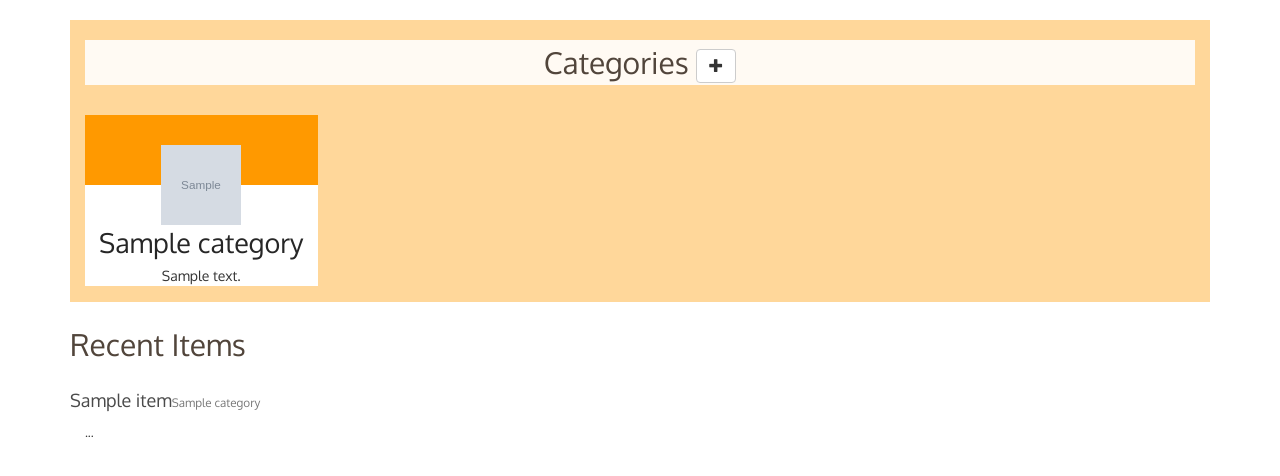
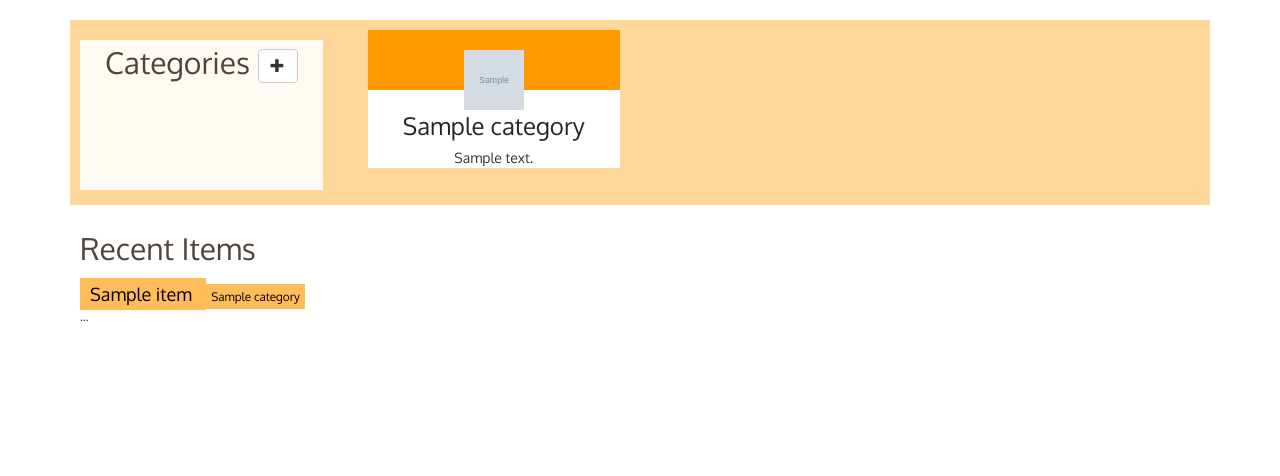
Before and after one commit to qgreg/p5awsitemcatalog, a Flask app: page / in a window 1280 px wide. Shown: the part 52-528 px from the top of the page. Run offline with Flask 2, Linux system fonts and the light colour scheme; tables that the repository leaves empty hold one stand-in row (values such as "Sample post"); grey boxes marked "Sample" are stand-in pictures; some libraries are stand-ins or nearby versions.

Commit message:
feat: Style category.html recent items

```diff
--- a/itemcatalog/category/templates/category.html
+++ b/itemcatalog/category/templates/category.html
@@ -16,7 +16,8 @@
 
     <div id="wrap">
     	<div class="row">
-        	<div class="col-md-12">
+    		<div class="category-columns">
+        	<div class="col-md-3">
         		<div class="category-header">
                 	<h1>Categories
                 		<a href="{{url_for('category.addCategory')}}">
@@ -27,10 +28,11 @@
                 	</h1>
                 </div>
             </div>
-            <div class="category-columns">
+
 				{% for category in categories %}
 					<!-- Begin category cards -->
 					<div class="col-md-3">
+
 							<div class="category-card">
   								<div class="category-boxtop"></div>
     							{% if category.picture != None and category.picture != "" %}
@@ -48,25 +50,37 @@
  								</div>
  							</div>
  						</div>
+
+
  					<!-- This is the end of a card -->
 				{% endfor %}
 				</div>
+			</div>
+		</div>
 		<div class="col-md-12"></div>
-			</div>
-       		<div class="col-md-6">
-				<div class="row">
+
+	<div class="recentdiv">
+
+       	<div class="col-md-12">
             <h1>Recent Items</h1>
-                    <ul class="list-unstyled">
+            <div class="itemlist">
 				{% for item in items %}
+					<h3>
+						<span class="recentitems">
 							<a href = "{{url_for('category.showIdCategory', category_id=item.category_id)}}">
-						<li>
-							<h3>{{item.name}}<small>{{item.categoryname}}</h3>
-						</li>
+								{{item.name}}
 							</a>
+						</span>
+					<small>
+						<span class="recentitems">
+							{{item.categoryname}}
+						</span>
+					</h3>
+					<h3>        </h3>
 				{% endfor %}
 			</div>
 		</div>
+    </div>
     <div class="col-md-10">...</div>
-      	</div>
-     </div>
+
 {% endblock %}
--- a/itemcatalog/static/styles.css
+++ b/itemcatalog/static/styles.css
@@ -53,11 +53,17 @@ h3 {
   background-color: #fff;
 }
 
+[class*='col-'] {
+    padding-left: 10px;
+    padding-right: 10px;
+}
+
 
 .category-header {
     margin: 15px;
     background-color: #FFFAF3;
     text-align: center;
+    min-height: 150px;
 }
 
 .category-header button {
@@ -65,11 +71,11 @@ h3 {
 }
 
 .category-card {
-    margin: 15px;
+    margin: 10px 10px 10px 10px;
 }
 
 .category-boxtop {
-  height: 70px;
+  height: 60px;
   background-color: #FF9900
 }
 
@@ -80,10 +86,10 @@ h3 {
 }
 
 .category-card .category-picture img {
-  width: 80px;
-  height: 80px;
-  max-width: 80px;
-  max-height: 80px;
+  width: 60px;
+  height: 60px;
+  max-width: 60px;
+  max-height: 60px;
 }
 
 .category-card .info {
@@ -92,7 +98,7 @@ h3 {
 
 .category-card a {
   margin-bottom: 4px;
-  font-size: 27px;
+  font-size: 24px;
   line-height: 1;
   color: #262626;
   vertical-align: middle;
@@ -116,3 +122,29 @@ h3 {
   padding-top: 0;
   overflow: hidden;
 }
+
+.category-columns > .col-md-3:nth-child(4n+1) {
+    clear: both;
+}
+
+.recentdiv {
+    background-color: FFD958;
+}
+
+.itemlist h3 {
+    display: inline;
+    margin-right: 5px;
+    white-space: nowrap;
+}
+
+.recentitems {
+    background-color: #FFBC58;
+    padding: 5px;
+    color: black;
+}
+
+.recentitems a {
+    background-color: #FFBC58;
+    padding: 5px;
+    color: black;
+}
```
Lines whose indentation alone changed are shown as unchanged.
